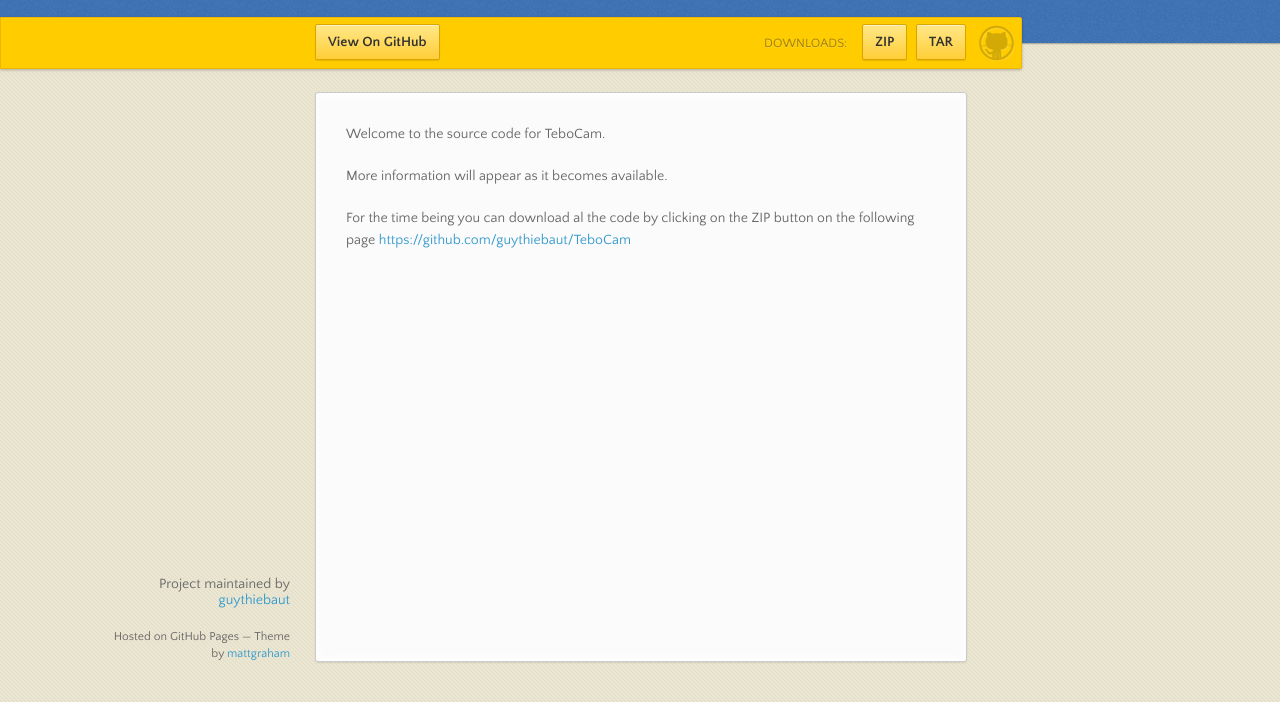
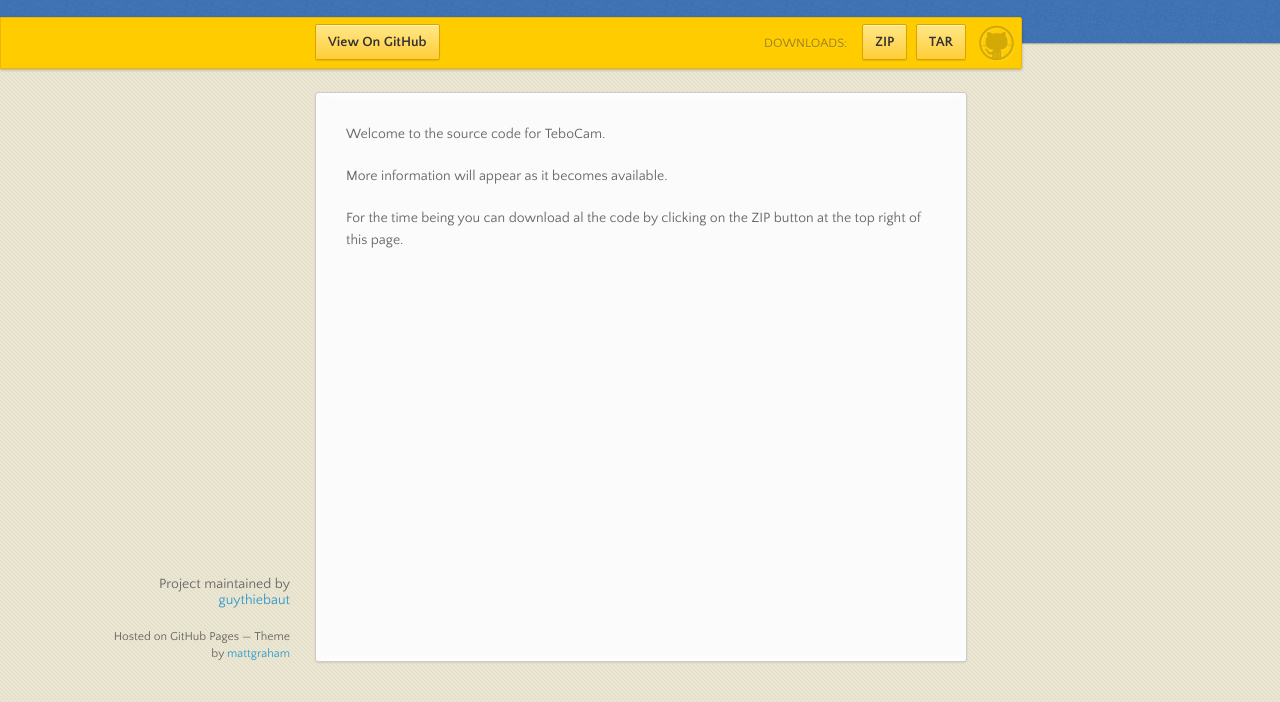
Before and after one commit to min520li/TeboCam, a plain HTML site: page index.html in a window 1280 px wide. Shown: the part 98-800 px from the top of the page. Drawn offline with nearby package versions, Linux system fonts and the light colour scheme.

Commit message:
Update index.html

```diff
--- a/index.html
+++ b/index.html
@@ -43,7 +43,7 @@
 
 <p>More information will appear as it becomes available.</p>
 
-<p>For the time being you can download al the code by clicking on the ZIP button on the following page <a href="https://github.com/guythiebaut/TeboCam">https://github.com/guythiebaut/TeboCam</a></p>
+<p>For the time being you can download al the code by clicking on the ZIP button at the top right of this page.</p>
       </section>
       <footer>
         <p>Project maintained by <a href="https://github.com/guythiebaut">guythiebaut</a></p>
```
